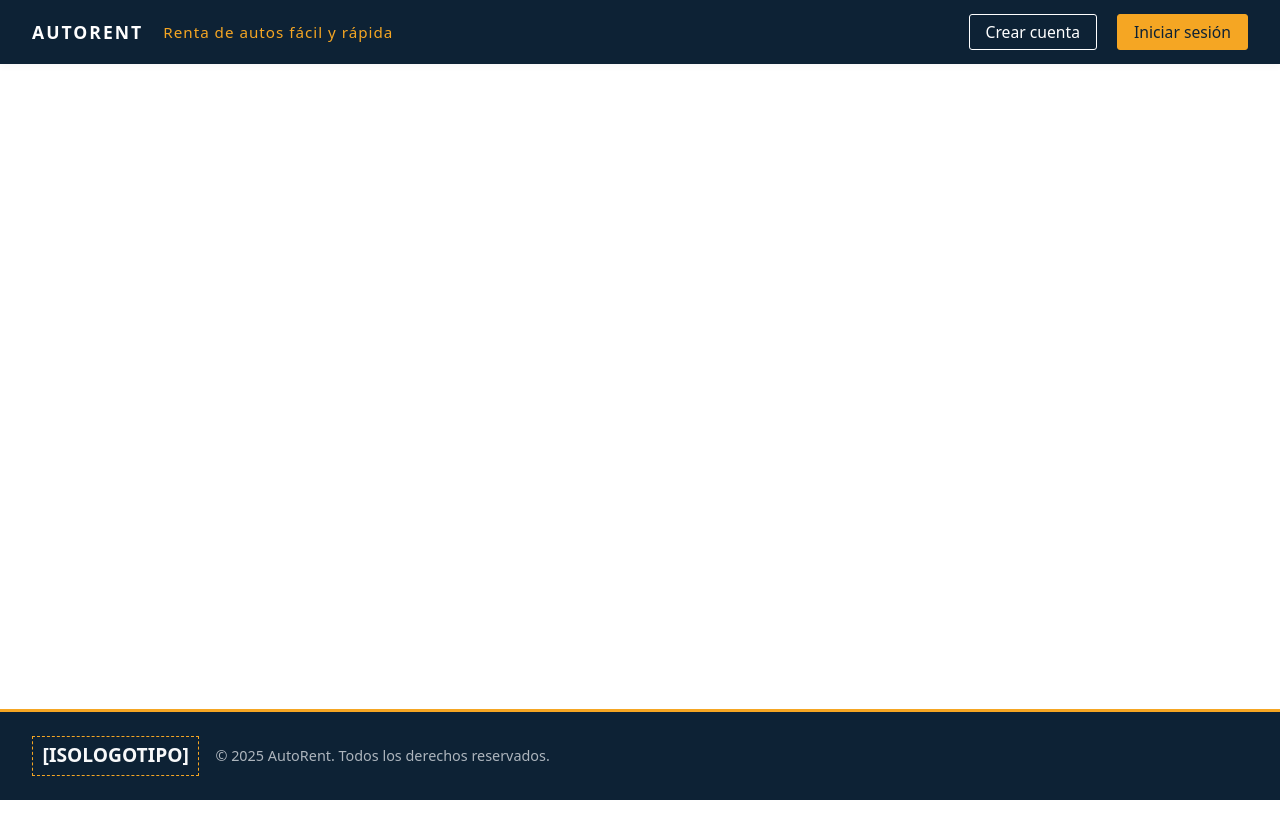
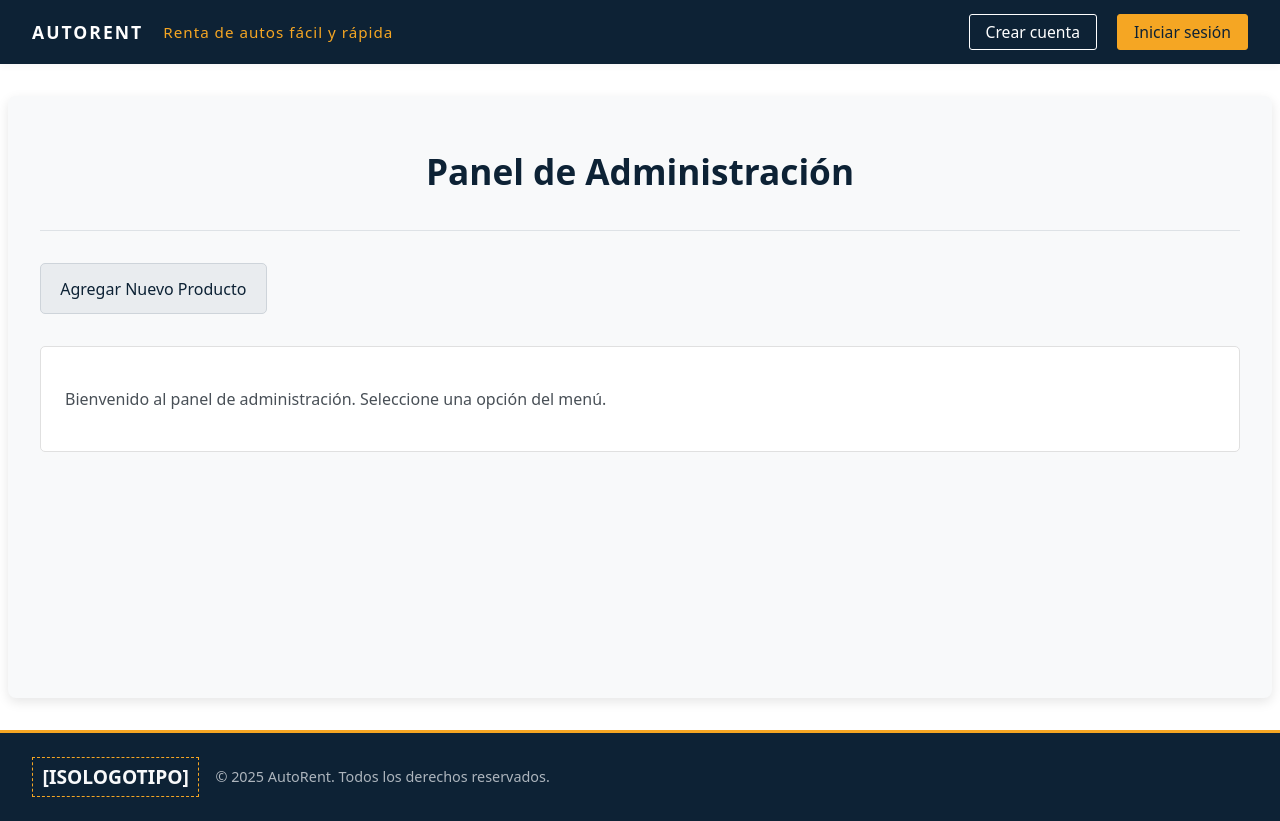
Before and after one commit to adraguidev/autorent_dh, a React (Vite) app in the folder frontend/: page /administracion in a window 1280 px wide. Before the commit the page ends 800 px from the top, so only its background shows below. Built offline with nearby package versions, Linux system fonts and the light colour scheme.

Commit message:
S9: Panel de administración

```diff
--- a/frontend/src/App.jsx
+++ b/frontend/src/App.jsx
@@ -7,6 +7,7 @@ import MainContent from './components/MainContent';
 import Footer from './components/Footer';
 import AddProductPage from './components/AddProductPage'; // Importar AddProductPage
 import ProductDetailPage from './components/ProductDetailPage'; // Importar ProductDetailPage
+import AdminPage from './components/AdminPage'; // Importar AdminPage
 
 function App() {
   return (
@@ -17,6 +18,7 @@ function App() {
           <Route path="/" element={<MainContent />} />
           <Route path="/admin/add-product" element={<AddProductPage />} />
           <Route path="/product/:productId" element={<ProductDetailPage />} /> {/* Ruta para detalle de producto */}
+          <Route path="/administracion" element={<AdminPage />} /> {/* Ruta para el panel de administración */}
           {/* Aquí se pueden añadir más rutas en el futuro */}
         </Routes>
       </div>
--- /dev/null
+++ b/frontend/src/components/AdminPage.css
@@ -0,0 +1,88 @@
+/* src/components/AdminPage.css */
+.admin-page-container {
+  padding: 2rem;
+  max-width: 1200px; /* Un ancho máximo para que no se extienda demasiado en pantallas grandes */
+  margin: 2rem auto; /* Centrar y dar espacio arriba/abajo */
+  background-color: #f8f9fa;
+  border-radius: 8px;
+  box-shadow: 0 4px 12px rgba(0, 0, 0, 0.1);
+  min-height: calc(100vh - 4rem - 110px - 88px); /* 100vh - padding - header - footer approx. */
+}
+
+.mobile-message-container {
+  display: flex;
+  flex-direction: column;
+  align-items: center;
+  justify-content: center;
+  text-align: center;
+  height: 60vh; /* Ocupar buena parte de la pantalla */
+  background-color: #fff; /* Fondo blanco para el mensaje */
+}
+
+.mobile-unavailable-message {
+  font-size: 1.2rem;
+  color: #dc3545; /* Un color de advertencia/error */
+  font-weight: bold;
+  padding: 20px;
+  border: 1px solid #f5c6cb;
+  border-radius: 5px;
+  background-color: #f8d7da;
+}
+
+.admin-page-header {
+  text-align: center;
+  margin-bottom: 2rem;
+  padding-bottom: 1rem;
+  border-bottom: 1px solid #dee2e6;
+}
+
+.admin-page-header h1 {
+  font-size: 2.2rem;
+  color: #0d2235; /* Color primario de la app */
+}
+
+.admin-menu {
+  margin-bottom: 2rem;
+}
+
+.admin-menu-list {
+  list-style: none;
+  padding: 0;
+  display: flex;
+  flex-direction: column; /* Menú vertical */
+  gap: 0.75rem; /* Espacio entre ítems del menú */
+  align-items: flex-start; /* Alinear items a la izquierda */
+}
+
+/* .admin-menu-item se eliminó ya que no tenía estilos específicos */
+
+.admin-menu-link {
+  display: block;
+  padding: 0.8rem 1.2rem;
+  background-color: #e9ecef;
+  color: #0d2235;
+  text-decoration: none;
+  border-radius: 5px;
+  font-weight: 500;
+  transition: background-color 0.2s ease-in-out, color 0.2s ease-in-out;
+  border: 1px solid #ced4da;
+}
+
+.admin-menu-link:hover,
+.admin-menu-link:focus {
+  background-color: #0d2235;
+  color: #fff;
+  border-color: #0d2235;
+}
+
+.admin-content-area {
+  padding: 1.5rem;
+  background-color: #fff;
+  border-radius: 5px;
+  border: 1px solid #e0e0e0;
+}
+
+.admin-content-area p {
+  font-size: 1rem;
+  color: #495057;
+}
--- /dev/null
+++ b/frontend/src/components/AdminPage.jsx
@@ -0,0 +1,62 @@
+// src/components/AdminPage.jsx
+import React, { useState, useEffect } from 'react';
+import { Link } from 'react-router-dom';
+import './AdminPage.css';
+
+const AdminPage = () => {
+  const [isMobileView, setIsMobileView] = useState(window.innerWidth < 768);
+
+  useEffect(() => {
+    const handleResize = () => {
+      setIsMobileView(window.innerWidth < 768);
+    };
+
+    window.addEventListener('resize', handleResize);
+    // Limpiar el event listener al desmontar el componente
+    return () => window.removeEventListener('resize', handleResize);
+  }, []);
+
+  if (isMobileView) {
+    return (
+      <div className="admin-page-container mobile-message-container">
+        <p className="mobile-unavailable-message">
+          El panel de administración no está disponible para dispositivos móviles.
+        </p>
+      </div>
+    );
+  }
+
+  return (
+    <div className="admin-page-container">
+      <header className="admin-page-header">
+        <h1>Panel de Administración</h1>
+      </header>
+      <nav className="admin-menu">
+        <ul className="admin-menu-list">
+          <li className="admin-menu-item">
+            <Link to="/admin/add-product" className="admin-menu-link">
+              Agregar Nuevo Producto
+            </Link>
+          </li>
+          {/* Aquí se podrán añadir más enlaces a futuras funciones de administración */}
+          {/* <li className="admin-menu-item">
+            <Link to="/administracion/gestionar-productos" className="admin-menu-link">
+              Gestionar Productos
+            </Link>
+          </li>
+          <li className="admin-menu-item">
+            <Link to="/administracion/ver-reservas" className="admin-menu-link">
+              Ver Reservas
+            </Link>
+          </li> */}
+        </ul>
+      </nav>
+      <main className="admin-content-area">
+        {/* Aquí se podría renderizar contenido específico de la sub-ruta de admin si se implementara un layout más complejo */}
+        <p>Bienvenido al panel de administración. Seleccione una opción del menú.</p>
+      </main>
+    </div>
+  );
+};
+
+export default AdminPage;
--- a/frontend/src/components/MainContent.css
+++ b/frontend/src/components/MainContent.css
@@ -82,3 +82,33 @@
     min-height: 120px;
   }
 }
+
+/* Estilos para la lista de productos */
+.product-list {
+  display: grid;
+  grid-template-columns: 1fr; /* 1 columna por defecto (móviles) */
+  gap: 1.5rem; /* Espacio entre product cards */
+  width: 100%;
+  padding: 1rem 0; /* Padding vertical opcional */
+}
+
+/* 2 columnas para tablets y escritorio */
+@media (min-width: 768px) {
+  .product-list {
+    grid-template-columns: repeat(2, 1fr);
+    gap: 2rem;
+  }
+}
+
+/* Opcional: Ajustes para pantallas más grandes (ej. 3 o 4 columnas) */
+/* @media (min-width: 1024px) {
+  .product-list {
+    grid-template-columns: repeat(3, 1fr);
+  }
+} */
+
+/* @media (min-width: 1280px) {
+  .product-list {
+    grid-template-columns: repeat(4, 1fr);
+  }
+} */
```
